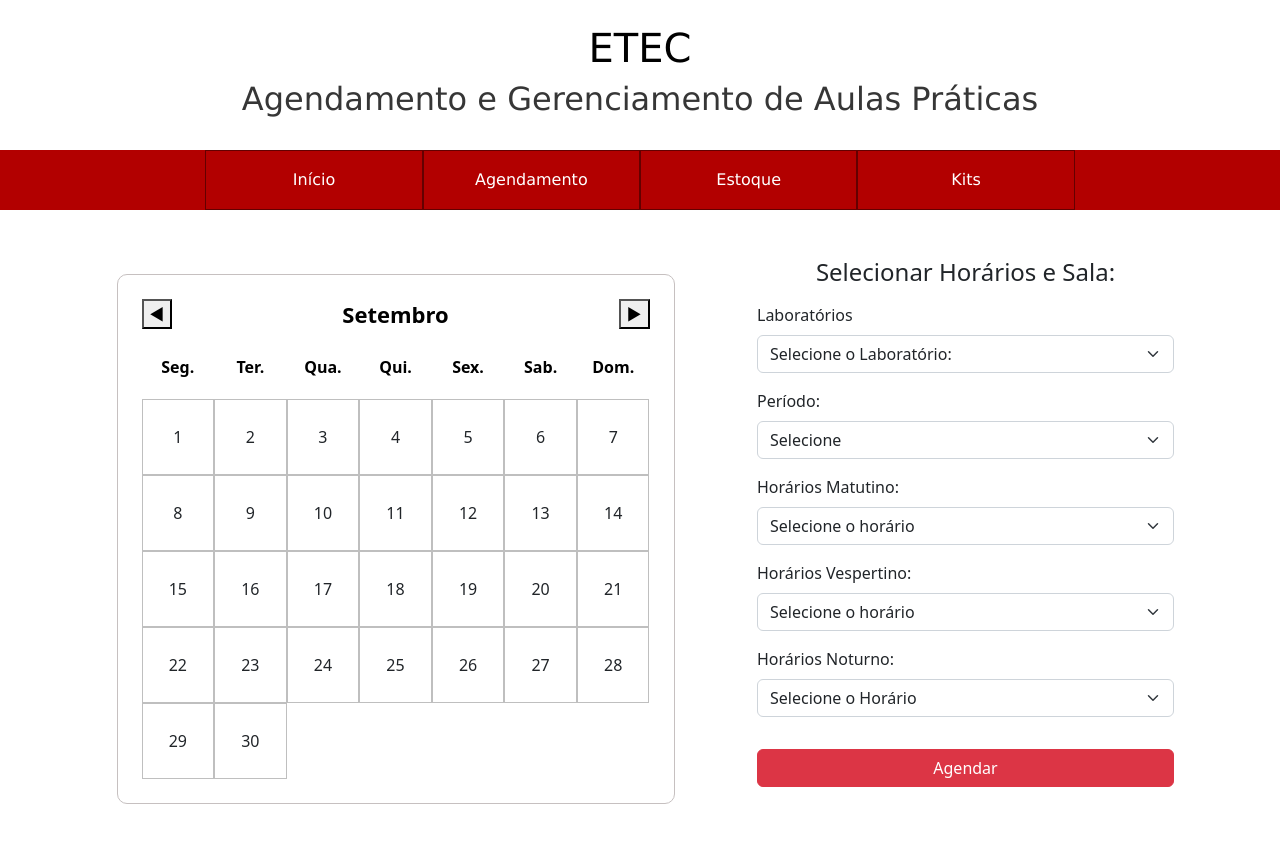
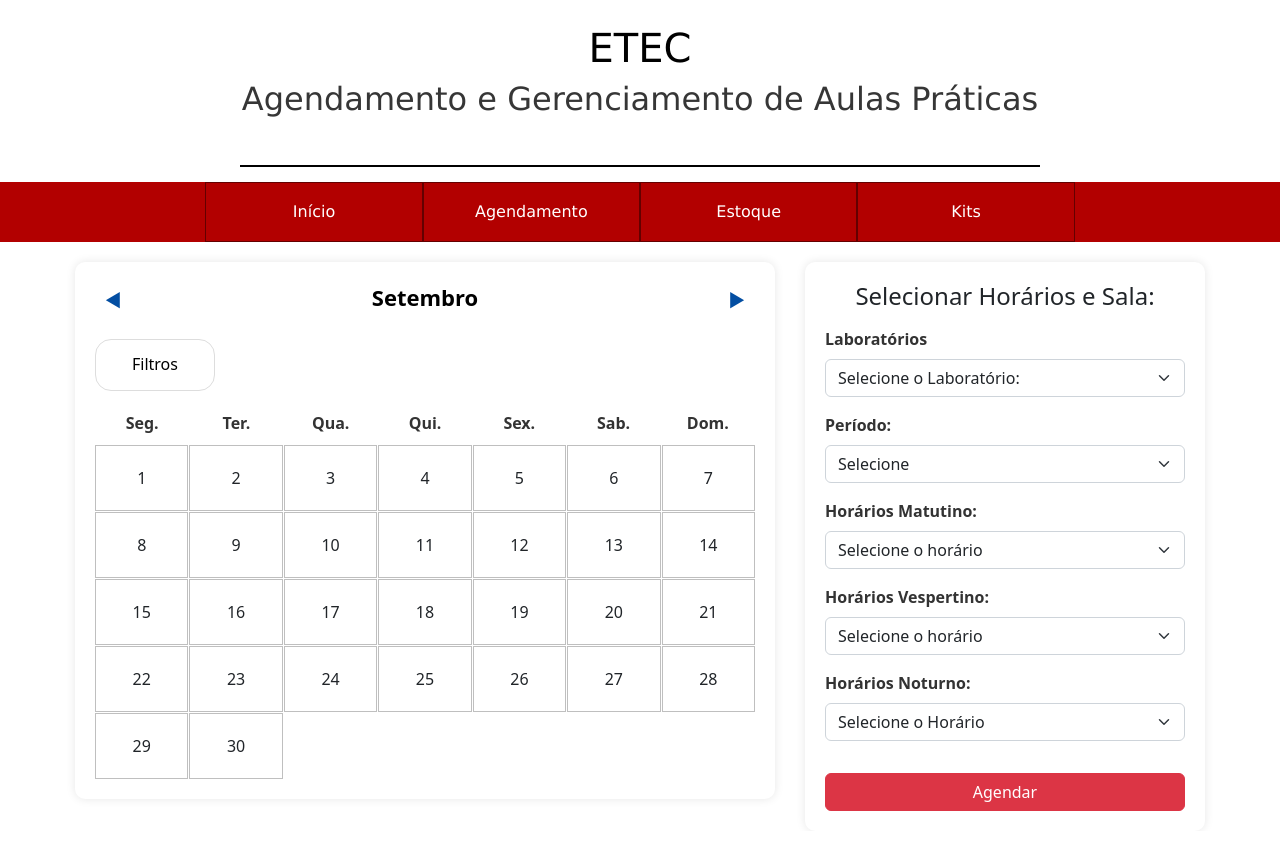
Before and after one commit to Kaique-Sachelli/PI-ETEC, a plain HTML site: page agendamento.html in a window 1280 px wide. Drawn offline with nearby package versions, Linux system fonts and the light colour scheme.

Commit message:
Fazendo filtro do mes/semana/dia

```diff
--- a/agendamento.css
+++ b/agendamento.css
@@ -31,11 +31,16 @@
   font-family: Verdana, sans-serif;
   font-size: 16px;
   text-align: center;
-
+}
+.linha-preta {
+  width: 800px; /* Largura da linha */
+  height: 2px; /* Altura da linha */
+  margin: 15px auto;
+  background-color: black; /* Cor da Linha */
 }
 
 .container-vermelho {
-    background-color: #B20000;
+  background-color: #b20000;
   font-family: Verdana, sans-serif;
 }
 
@@ -45,56 +50,158 @@
     background-color: #B20000;
     color: #fff;
 }
-
 .secao:hover {
-    background-color: #BA1A1A; /* Cor um pouco mais escura ao passar o mouse */
+  background-color: #ba1a1a;
 }
-
-
-.Linha-preta {
-    width: 800PX; /* Largura da linha */
-    height: 2px; /* Altura da linha */
-
-    margin: 15px auto;
-
-    background-color: black; /* Cor da Linha */
+.container-principal {
+  display: flex;
+  flex-wrap: wrap;
+  justify-content: center;
+  align-items: flex-start;
+  gap: 30px;
+  margin-top: 20px;
+  padding: 0 20px;
+  max-width: 1400px;
+  margin-left: auto;
+  margin-right: auto;
 }
-
-/* Calendario */
 .calendario {
-    border: 1px solid rgb(198, 192, 192);
+  background-color: white;
   border-radius: 10px;
-    margin: 40px auto;
+  box-shadow: 0px 0px 10px rgba(0, 0, 0, 0.1);
   padding: 20px;
-    max-width: 1000px;
-    width: 50%;
-
+  flex: 0 0 700px;
+  max-width: 700px;
 }
-
-/* Cabeçalho */
-.topo {
+.mes-header {
   display: flex;
   justify-content: space-between;
   align-items: center;
   margin-bottom: 20px;
 }
-
-/* Texto do mês */
 .mes {
-    display: inline-block;
   font-size: 22px;
   font-weight: bold;
-    color: #000000; /* Vermelho destaque */
+  color: #000000;
+}
+.seta {
+  background: none;
+  border: none;
+  font-size: 18px;
+  cursor: pointer;
+  padding: 5px 10px;
+  border-radius: 6px;
+  color: #034ea2;
+  transition: background 0.3s;
+}
+.seta:hover {
+  background: #fbb900;
+  color: #ffffff;
+}
+.selecionar-semana {
+  font-size: 16px;
+  line-height: 1.6;
+  color: #000000;
+  width: fit-content;
+  display: flex;
+  list-style: none;
+  padding: 0;
+  margin-bottom: 20px;
+}
+.selecionar-semana a {
+  text-decoration: none;
+  color: inherit;
+  font-family: inherit;
+  font-size: inherit;
+  line-height: inherit;
+}
+.selecionar-semana .link {
+  position: relative;
+  display: flex;
+  align-items: center;
+  justify-content: center;
+  gap: 12px;
+  padding: 12px 36px;
+  border-radius: 16px;
+  overflow: hidden;
+  transition: all 0.48s cubic-bezier(0.23, 1, 0.32, 1);
+  border: 1px solid #ddd;
+}
+.selecionar-semana .link::after {
+  content: "";
+  position: absolute;
+  top: 0;
+  left: 0;
+  width: 100%;
+  height: 100%;
+  background-color: #0a3cff;
+  z-index: -1;
+  transform: scaleX(0);
+  transform-origin: left;
+  transition: transform 0.48s cubic-bezier(0.23, 1, 0.32, 1);
+}
+.selecionar-semana .item {
+  position: relative;
+}
+.selecionar-semana .item .submenu {
+  display: flex;
+  flex-direction: column;
+  align-items: center;
+  position: absolute;
+  top: 100%;
+  border-radius: 0 0 16px 16px;
+  left: 0;
+  width: 100%;
+  overflow: hidden;
+  border: 1px solid #000000;
+  opacity: 0;
+  visibility: hidden;
+  transform: translateY(-12px);
+  transition: all 0.48s cubic-bezier(0.23, 1, 0.32, 1);
+  z-index: 1;
+  pointer-events: none;
+  list-style: none;
+  padding: 0;
+  background-color: white;
 }
 
-/* Setas */
-.setas {
-    display: inline-block;
-    margin-left: 70%;
-    gap: 10px;
+.selecionar-semana .item:hover .submenu {
+  opacity: 1;
+  visibility: visible;
+  transform: translateY(0);
+  pointer-events: auto;
+  border-top: transparent;
+  border-color: #000000;
 }
 
-.dias-semana{
+.selecionar-semana .item:hover .link {
+  color: #000000;
+  border-radius: 16px 16px 0 0;
+}
+
+.selecionar-semana .item:hover .link::after {
+  transform: scaleX(1);
+  transform-origin: right;
+}
+
+.selecionar-semana .submenu-item {
+  width: 100%;
+}
+
+.selecionar-semana .submenu-link {
+  display: block;
+  padding: 10px;
+  text-align: center;
+  color: #000;
+  text-decoration: none;
+  transition: background 0.3s;
+}
+
+.selecionar-semana .submenu-link:hover {
+  background-color: #f0f0f0;
+}
+
+.dias-semana {
   display: grid;
   grid-template-columns: repeat(7, 1fr);
   text-align: center;
@@ -102,50 +209,49 @@
   color: #333;
   margin-bottom: 10px;
 }
-/* Botão setas */
-.setas button {
-    background: none;
-    border: none;
-    font-size: 18px;
-    cursor: pointer;
-    padding: 5px 10px;
-    border-radius: 6px;
-    color: #034EA2; /* Azul */
-    transition: background 0.3s;
 
-}
-
-/* Animação das setas */
-.setas button:hover {
-    background: #FBB900; /* Amarelo */
-    color: #FFFFFF;
-}
-
-/* Grid do calendário */
-.dias-semana, .dias {
+.dias {
   display: grid;
   grid-template-columns: repeat(7, 1fr);
   text-align: center;
+  gap: 1px;
 }
 
-/* Dias da semana */
-.dias-semana div {
-    font-weight: bold;
-    padding: 10px 0;
-    color: #000000;
+.dias div {
+  padding: 20px 0;
+  cursor: pointer;
+  transition: background 0.2s, color 0.2s;
+  border: 1px solid #bfbfbf;
 }
 
-/* Dias número */
-.dias div {
-    padding: 25px 0;
-    cursor: pointer;
-    transition: background 0.2s, color 0.2s;
-    border: 1px solid #BFBFBF;
-
+.dias div:hover {
+  background: #0b9247;
+  color: #ffffff;
 }
 
-/* Animação dos números do mês */
-.dias div:hover {
-    background: #0B9247; /* Azul */
-    color: #FFFFFF;
+.bloco-horarios {
+  background-color: #ffffff;
+  border-radius: 10px;
+  box-shadow: 0px 0px 10px rgba(0, 0, 0, 0.1);
+  padding: 20px;
+  flex: 0 0 400px;
 }
+
+.form-label {
+  font-weight: bold;
+  color: #333;
+}
+
+.btn-agendar {
+  background-color: #b20000;
+  color: white;
+  border: none;
+  padding: 10px;
+  border-radius: 5px;
+  width: 100%;
+  font-weight: bold;
+}
+
+.btn-agendar:hover {
+  background-color: #8a0000;
+}
--- a/agendamento.html
+++ b/agendamento.html
@@ -1,6 +1,5 @@
 <!DOCTYPE html>
 <html lang="pt-BR">
-
 <head>
   <meta charset="UTF-8">
   <meta http-equiv="X-UA-Compatible" content="IE=edge">
@@ -18,25 +17,46 @@
     <h2 class="subtitulo">Agendamento e Gerenciamento de Aulas Práticas</h2>
   </header>
 
-  <div class="linha-preta mx-auto"></div>
+  <div class="linha-preta d-flex justify-content-center"></div>
 
-    <div class="row justify-content-md-start  justify-content-lg-center container-vermelho">
-      <button onclick="window.location.href='inicio.html'"class="col-lg-2 col-3 secao"> Início </button>
-      <button onclick="window.location.href='agendamento.html'"class="col-lg-2 col-3 secao"> Agendamento </button>
-      <button onclick="window.location.href=''"class="col-lg-2 col-3 secao"> Estoque </button>
-      <button onclick="window.location.href='produtos.html'"class="col-lg-2 col-3 secao"> Kits </button>
+  <!-- MENU -->
+  <div class="container-vermelho">
+    <div class="row justify-content-md-start justify-content-lg-center">
+      <button onclick="window.location.href='inicio.html'" class="col-lg-2 col-3 secao"> Início </button>
+      <button onclick="window.location.href='agendamento.html'" class="col-lg-2 col-3 secao"> Agendamento </button>
+      <button onclick="window.location.href=''" class="col-lg-2 col-3 secao"> Estoque </button>
+      <button onclick="window.location.href='produtos.html'" class="col-lg-2 col-3 secao"> Kits </button>
     </div>
+  </div>
 
-  <!-- ✅ CONTAINER QUE JUNTA O CALENDÁRIO E O BLOCO DE HORÁRIOS -->
-  <div class="container d-flex flex-wrap justify-content-center align-items-start gap-4 mt-4">
+  <!-- CONTAINER PRINCIPAL -->
+  <div class="container-principal">
+    <!-- CALENDÁRIO -->
+    <div class="calendario">
+      <div class="mes-header">
+        <button class="seta">&#9664;</button>
+        <h3 class="mes">Setembro</h3>
+        <button class="seta">&#9654;</button>
+      </div>
 
-    <!-- 🗓️ CALENDÁRIO -->
-    <div class="calendario p-4">
-      <div class="mes-header d-flex justify-content-between align-items-center mb-3">
-          <button class="seta">◀</button>
-          <h3 class="mes m-0">Setembro</h3>
-          <button class="seta">▶</button>
-      </div>
+      <ul class="selecionar-semana">
+        <li class="item">
+          <a href="#" class="link">
+            <span> Filtros </span>
+          </a>
+          <ul class="submenu">
+            <li class="submenu-item">
+              <a href="#" class="submenu-link"> Dias</a>
+            </li>
+            <li class="submenu-item">
+              <a href="#" class="submenu-link"> Semana </a>
+            </li>
+            <li class="submenu-item">
+              <a href="#" class="submenu-link">Mês</a>
+            </li>
+          </ul>
+        </li>
+      </ul>
 
       <!-- Dias da semana -->
       <div class="dias-semana">
@@ -59,8 +79,8 @@
       </div>
     </div>
 
-    <!-- 🕐 BLOCO DE HORÁRIOS -->
-    <div class="col-md-5 bloco-horarios p-4">
+    <!-- BLOCO DE HORÁRIOS -->
+    <div class="bloco-horarios">
       <h4 class="text-center mb-3">Selecionar Horários e Sala:</h4>
 
       <div class="mb-3">
@@ -122,8 +142,7 @@
 
       <button class="btn btn-danger w-100 mt-3">Agendar</button>
     </div>
-
-  </div> <!-- 🔚 fecha container -->
+  </div>
 
   <!-- VLibras -->
   <div vw class="enabled">
@@ -141,6 +160,5 @@
   <script src="https://cdn.jsdelivr.net/npm/bootstrap@5.2.3/dist/js/bootstrap.bundle.min.js"
     integrity="sha384-kenU1KFdBIe4zVF0s0G1M5b4hcpxyD9F7jL+jjXkk+Q2h455rYXK/7HAuoJl+0I4"
     crossorigin="anonymous"></script>
-
 </body>
 </html>
```
Lines whose indentation alone changed are shown as unchanged.
